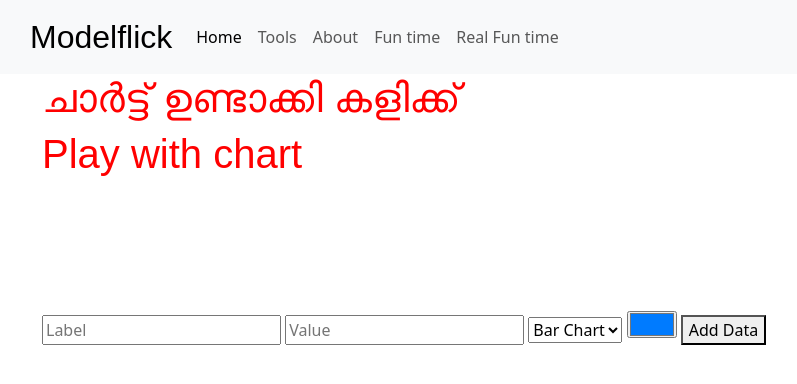
After one commit to Arunarchitect/Piechart, a Django app: page /realfun/ in a window 1280 px wide. The commit adds this page. Shown: the top 384 px of the page, without its empty margins (52-849 px from the left). Run offline with Django 4.2, Linux system fonts and the light colour scheme; a map, chart or similar area stays blank; some libraries are stand-ins or nearby versions; some web fonts are replaced.

Commit message:
added js play feature

```diff
--- a/pie/static/pie/css/main.css
+++ b/pie/static/pie/css/main.css
@@ -27,3 +27,18 @@ img {
     max-width: 100%; /* Make the image responsive */
     height: auto; /* Maintain aspect ratio */
 }
+
+@keyframes rainbowBackground {
+    0% { background-color: red; }
+    14% { background-color: orange; }
+    28% { background-color: yellow; }
+    42% { background-color: green; }
+    57% { background-color: blue; }
+    71% { background-color: indigo; }
+    85% { background-color: violet; }
+    100% { background-color: red; }
+}
+
+.rainbow-button {
+    animation: rainbowBackground 4s infinite;
+}
--- a/pie/templates/base/navbar.html
+++ b/pie/templates/base/navbar.html
@@ -17,6 +17,12 @@
           <li class="nav-item">
             <a class="nav-link" href="{% url 'about' %}">About</a>
           </li>
+          <li class="nav-item">
+            <a class="nav-link "  href="{% url 'fun' %}">Fun time</a>
+          </li>
+          <li class="nav-item">
+            <a class="nav-link "  href="{% url 'realfun' %}">Real Fun time</a>
+          </li>
       </div>
     </div>
   </nav>
--- /dev/null
+++ b/pie/templates/pie/realfun.html
@@ -0,0 +1,132 @@
+{% extends "../base/base.html" %}
+
+{% load static %}
+{% block content %}
+{% include "../base/navbar.html" %}
+<div class="container">
+  <head>
+    <meta charset="UTF-8">
+    <meta name="viewport" content="width=device-width, initial-scale=1.0">
+    <title>Dynamic Chart</title>
+    <script src="https://cdnjs.cloudflare.com/ajax/libs/Chart.js/3.5.0/chart.min.js"></script>
+</head>
+<body>
+    <div class="container">
+      <h1>ചാർട്ട് ഉണ്ടാക്കി കളിക്ക്‌</h1>
+      <h1>Play with chart</h1>
+        <input type="text" id="xValue" placeholder="Label">
+        <input type="number" id="yValue" placeholder="Value">
+        <select id="chartType">
+            <option value="bar">Bar Chart</option>
+            <option value="pie">Pie Chart</option>
+        </select>
+        <input type="color" id="color" value="#007bff">
+        <button id="addData">Add Data</button>
+        <canvas id="chartCanvas"></canvas>
+
+        <script>
+            document.addEventListener('DOMContentLoaded', () => {
+                const xValues = [];
+                const yValues = [];
+                const colors = [];
+
+                const xInput = document.getElementById('xValue');
+                const yInput = document.getElementById('yValue');
+                const chartTypeSelect = document.getElementById('chartType');
+                const colorInput = document.getElementById('color');
+                const addDataButton = document.getElementById('addData');
+                const chartCanvas = document.getElementById('chartCanvas').getContext('2d');
+                let chartInstance = null;
+
+                addDataButton.addEventListener('click', () => {
+                    const xVal = xInput.value;
+                    const yVal = Number(yInput.value);
+                    const chartType = chartTypeSelect.value;
+                    const color = colorInput.value;
+
+                    xValues.push(xVal);
+                    yValues.push(yVal);
+                    colors.push(color);
+
+                    if (chartInstance) {
+                        chartInstance.data.labels = xValues;
+                        chartInstance.data.datasets[0].data = yValues;
+                        chartInstance.data.datasets[0].backgroundColor = colors;
+                        chartInstance.data.datasets[0].borderColor = colors;
+                        chartInstance.update();
+                    } else {
+                        if (chartType === 'bar') {
+                            chartInstance = new Chart(chartCanvas, {
+                                type: 'bar',
+                                data: {
+                                    labels: xValues,
+                                    datasets: [{
+                                        label: 'Data',
+                                        data: yValues,
+                                        backgroundColor: colors,
+                                        borderColor: colors,
+                                        borderWidth: 1
+                                    }]
+                                },
+                                options: {
+                                    scales: {
+                                        y: {
+                                            beginAtZero: true
+                                        }
+                                    },
+                                    plugins: {
+                                        tooltip: {
+                                            callbacks: {
+                                                label: (context) => {
+                                                    const label = context.label || '';
+                                                    const value = context.parsed.y || 0;
+                                                    return `${label}: ${value}`;
+                                                }
+                                            }
+                                        }
+                                    }
+                                }
+                            });
+                        } else if (chartType === 'pie') {
+                            chartInstance = new Chart(chartCanvas, {
+                                type: 'pie',
+                                data: {
+                                    labels: xValues,
+                                    datasets: [{
+                                        label: 'Data',
+                                        data: yValues,
+                                        backgroundColor: colors,
+                                        borderWidth: 1
+                                    }]
+                                },
+                                options: {
+                                    plugins: {
+                                        tooltip: {
+                                            callbacks: {
+                                                label: (context) => {
+                                                    const label = context.label || '';
+                                                    const value = context.parsed.y || 0;
+                                                    const total = context.dataset.data.reduce((a, b) => a + b, 0);
+                                                    const percentage = ((value / total) * 100).toFixed(2);
+                                                    return `${label}: ${value} (${percentage}%)`;
+                                                }
+                                            }
+                                        }
+                                    }
+                                }
+                            });
+                        }
+                    }
+
+                    xInput.value = '';
+                    yInput.value = '';
+                    chartTypeSelect.value = chartType; // Set the selected chart type as default
+                    colorInput.value = '#007bff';
+                });
+            });
+        </script>
+    </div>
+</body>
+</div>
+
+{% endblock content %}
--- a/pie/urls.py
+++ b/pie/urls.py
@@ -1,10 +1,12 @@
 from django.http import HttpResponse
 from django.urls import path, include
-from . views import h, r, about, tools, export_users_xls
+from . views import h, r, about, tools, export_users_xls, realfun, fun
 urlpatterns = [
     path('',h , name= 'home'),
     path('result/',r, name='result' ),
     path('about/',about, name='about' ),
     path('tools/',tools, name='tools' ),
     path('export/excel', export_users_xls, name='export_excel'),
+    path('fun/',fun, name='fun' ),
+    path('realfun/',realfun, name='realfun' ),
 ]
--- a/pie/views.py
+++ b/pie/views.py
@@ -151,7 +151,11 @@ def about(request):
 def h(request):
     return render(request,'pie/home.html')
 
+def fun(request):
+    return render(request,'pie/fun.html')
 
+def realfun(request):
+    return render(request,'pie/realfun.html')
 # excel_app/views.py
 
 import xlwt
```
Also changed, not shown: pie/templates/pie/copy.html (deleted, +0 -20 lines), pie/templates/pie/fun.html (added, +151 -0 lines), pie/templates/pie/home.html (+10 -3 lines).
